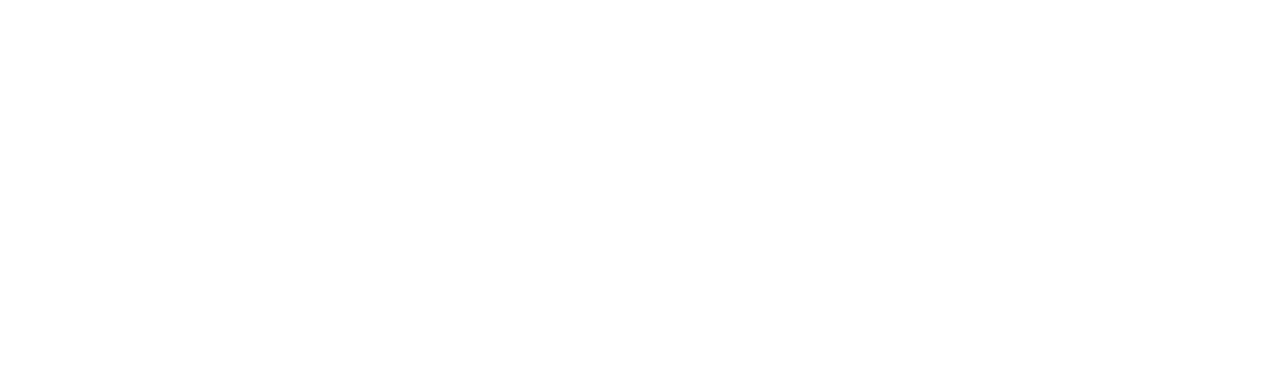
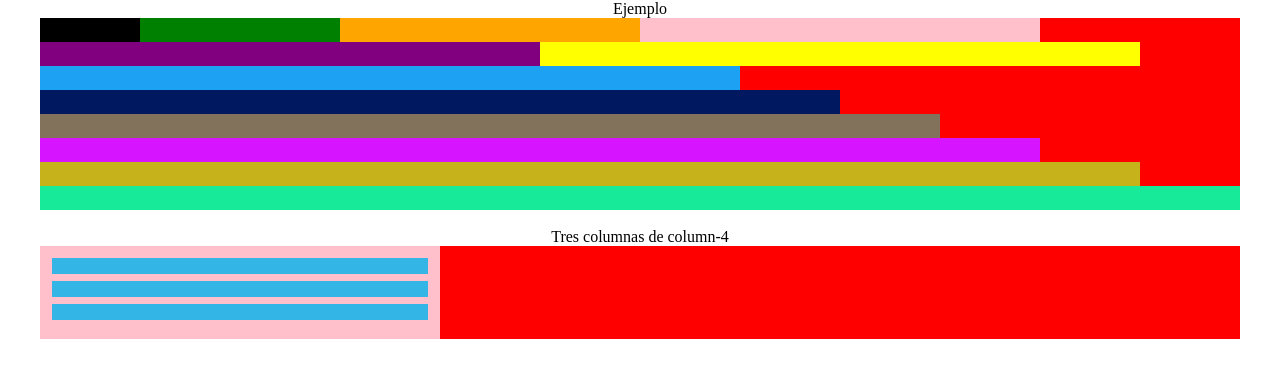
Before and after one commit to unakame/leccion-29-guiado, a plain HTML site: page index.html in a window 1280 px wide. Drawn offline with Linux system fonts and the light colour scheme.

Commit message:
giving color

```diff
--- a/css/main.css
+++ b/css/main.css
@@ -4,17 +4,107 @@
   padding: 0;
 }
 
+p{
+  text-align: center;
+}
 .container{
   width: 100%;
   max-width: 1200px;
   margin: 0px auto;
+  background-color:  red;
 }
 
 .row:before, .row:after{
-  content: " ";
+  content: "";
   display: table;
+
 }
 
 .row:after{
   clear: both;
 }
+
+[class*="col-"]{
+  min-height: 7px;
+  padding: 12px;
+  float: left;
+/*  border: 1px solid white;*/
+}
+
+.col-1{
+  /* (1/12) x 100 */
+  width: 8.333333%;
+  background-color: black;
+}
+
+.col-2{
+  /* (2/12) x 100 */
+  width: 16.666667%;
+  background-color: green;
+}
+
+.col-3{
+  /* (3/12) x 100 */
+  width: 25%;
+  background-color: orange;
+}
+
+.col-4{
+  /* (4/12) x 100 */
+  width: 33.333333%;
+  background-color: pink;
+}
+
+.col-5{
+  /* (5/12) x 100 */
+  width: 41.666667%;
+  background-color: purple;
+}
+
+.col-6{
+  width: 50%;
+  background-color: yellow;
+}
+
+.col-7{
+  width: 58.33%;
+  background-color: #1DA1F2;
+}
+
+.col-8{
+  width: 66.66%;
+  background-color: #001860;
+}
+
+.col-9{
+  width: 75%;
+  background-color: #82725C;
+}
+
+.col-10{
+  width: 83.33%;
+  background-color: #D714FF;
+}
+
+.col-11{
+  width: 91.66%;
+  background-color: #C6B21B;
+}
+
+.col-12{
+  width: 100%;
+  background-color: #17EA99;
+}
+
+ul {
+    list-style-type: none;
+    margin: 0;
+    padding: 0;
+}
+
+li{
+  padding: 8px;
+    margin-bottom: 7px;
+    background-color: #33b5e5;
+    color: #ffffff;
+}
--- a/index.html
+++ b/index.html
@@ -8,6 +8,34 @@
   <link rel="stylesheet" href="css/main.css">
 </head>
 <body>
-
+  <p>Ejemplo</p>
+  <div class="container">
+    <div class="row">
+      <div class="col-1"></div>
+      <div class="col-2"></div>
+      <div class="col-3"></div>
+      <div class="col-4"></div>
+      <div class="col-5"></div>
+      <div class="col-6"></div>
+      <div class="col-7"></div>
+      <div class="col-8"></div>
+      <div class="col-9"></div>
+      <div class="col-10"></div>
+      <div class="col-11"></div>
+      <div class="col-12"></div>
+    </div>
+  </div><br>
+  <p>Tres columnas de column-4</p>
+  <div class="container">
+    <div class="row">
+      <div class="col-4">
+        <ul>
+          <li></li>
+          <li></li>
+          <li></li>
+        </ul>
+      </div>
+    </div>
+  </div>
 </body>
 </html>
```
